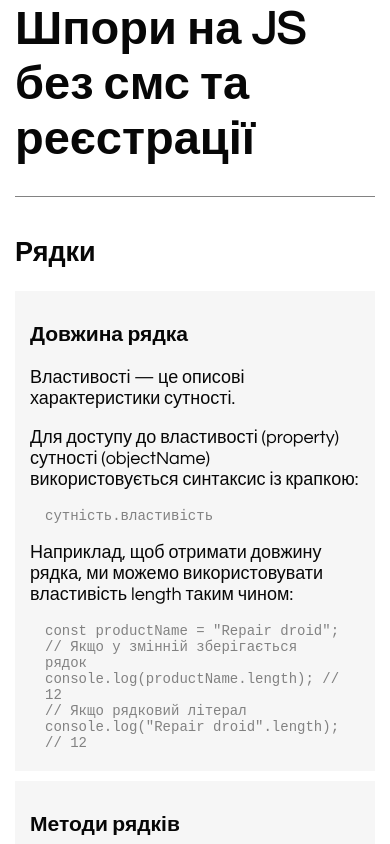
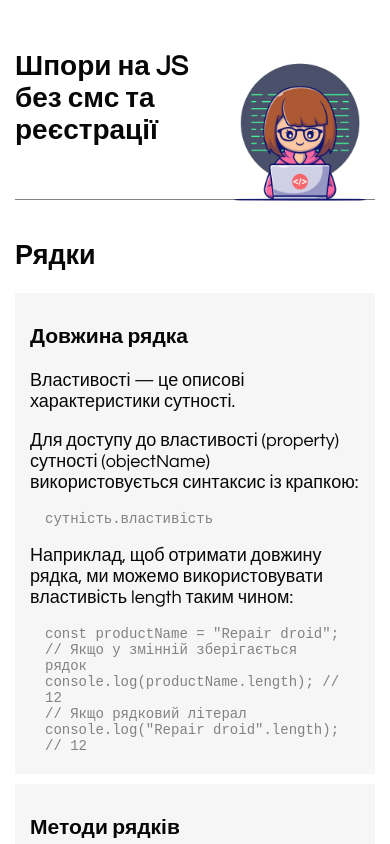
Before and after one commit to bndnt/js-quickref, a plain HTML site: page index.html in a window 390 px wide. Shown: the top 844 px of the page. Drawn offline with Linux system fonts and the light colour scheme.

Commit message:
user respon

```diff
--- a/index.html
+++ b/index.html
@@ -14,8 +14,11 @@
   <body>
     <div class="container">
       <div class="pageCover">
-        <h1>Шпори на JS без смс та реєстрації</h1>
-        <div class="blockLine"></div>
+        <h1>Шпори на JS <br />без смс та реєстрації</h1>
+
+        <div class="blockLine">
+          <img class="titleImg" src="./images/girlHacker.png" alt="img" />
+        </div>
         <h2>Рядки</h2>
         <div class="blockTopic">
           <h3>Довжина рядка</h3>
--- a/styles.css
+++ b/styles.css
@@ -13,14 +13,30 @@ body {
   width: 100%;
   max-width: 1240px;
 }
+.pageCover {
+  overflow: hidden;
+}
 h1 {
   font-size: 47px;
+  padding: 150px 0 0 0;
+  margin: 0 0 0 360px;
+  display: block;
+  width: 500px;
+}
+
+.titleImg {
+  position: absolute;
+  left: 0;
+  bottom: -46px;
+  width: 350px;
+  height: 350px;
 }
 code {
   display: block;
   color: #828282;
   margin: 10px 15px;
   font-size: 14px;
+  word-wrap: break-word;
 }
 
 mark {
@@ -38,6 +54,7 @@ mark {
   height: 1px;
   background-color: #828282;
   margin: 30px 0 40px;
+  position: relative;
 }
 p code {
   display: inline;
@@ -70,3 +87,57 @@ img {
     width: calc(100% - 30px);
   }
 }
+@media (max-width: 991px) {
+  h1 {
+    font-size: 38px;
+    padding: 100px 0 0 0;
+    margin: 0 0 0 209px;
+    display: block;
+    width: 400px;
+  }
+
+  .titleImg {
+    position: absolute;
+    left: -10px;
+    bottom: -27px;
+    width: 210px;
+    height: 210px;
+  }
+}
+@media (max-width: 550px) {
+  h1 {
+    font-size: 28px;
+    padding: 50px 0 0 0;
+    margin: 0 0 0 0;
+    display: block;
+    width: 200px;
+  }
+
+  .titleImg {
+    position: absolute;
+    left: auto;
+    right: -20px;
+    bottom: -25px;
+    width: 190px;
+    height: 190px;
+  }
+  .blockLine {
+    width: 100%;
+    height: 1px;
+    background-color: #828282;
+    margin: 53px 0 40px;
+  }
+  div img {
+    width: 100%;
+  }
+}
+@media (max-width: 375px) {
+  .titleImg {
+    position: absolute;
+    left: auto;
+    right: -20px;
+    bottom: -18px;
+    width: 140px;
+    height: 140px;
+  }
+}
```
Also changed, not shown: images/girlHacker.png (added).
